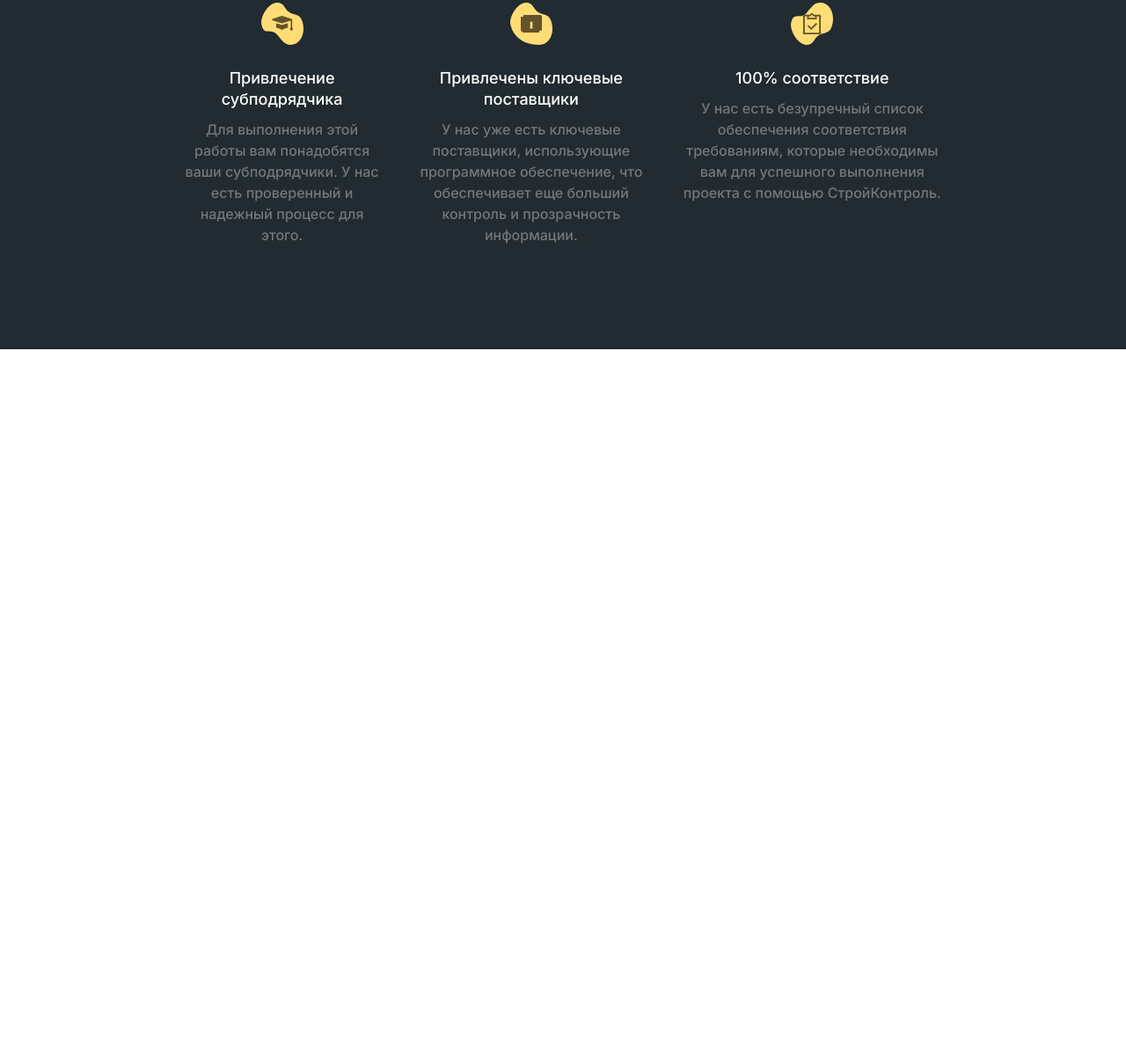
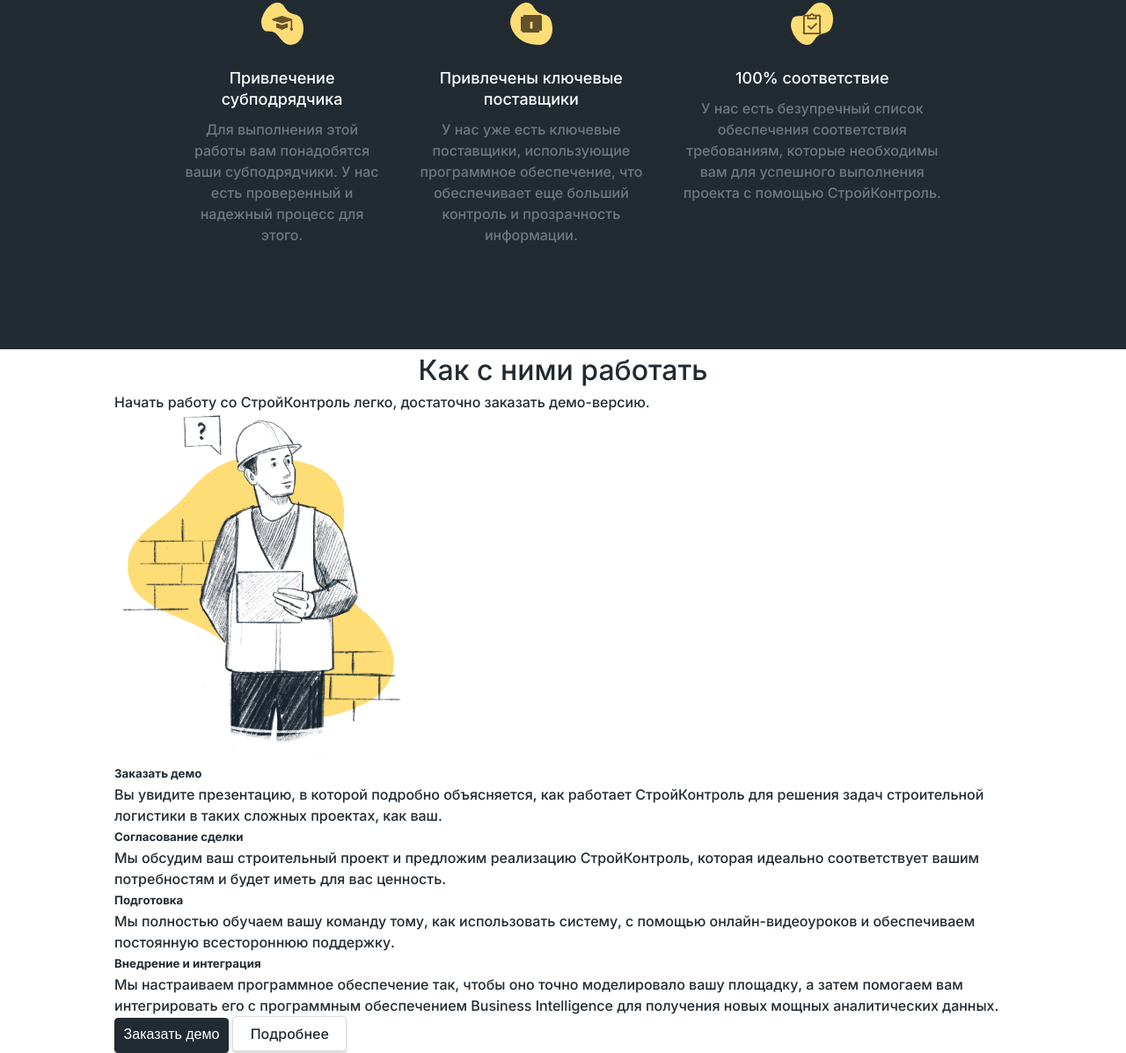
Before and after one commit to LysiukOleksandr/Construction-Landing-Page, a website: page app/index.html in a window 1280 px wide. Shown: the part 6636-7833 px from the top of the page at 88% size. Before the commit the page ends 7033 px from the top, so only its background shows below. Drawn offline with Linux system fonts and the light colour scheme.

Commit message:
instruction(html)

```diff
--- a/app/index.html
+++ b/app/index.html
@@ -771,7 +771,43 @@
           </div>
         </div>
         </section>
-
+        <div class="container">
+        <section class="instruction">
+          <div class="instruction__flex">
+            <div class="instruction__info">
+            <h2 class="instruction__title title">Как с ними работать</h2>
+            <p class="instruction__subtitle subitle">Начать работу со СтройКонтроль легко, достаточно заказать демо-версию.</p>
+            <div class="instruction__img">
+              <img src="./img/how-to-work-main.jpg" alt="instruction">
+            </div>
+          </div>
+          <div class="instruction__text">
+          <ul class="instruction__list">
+            <li class="instruction__item">
+              <h5 class="instruction__item-title">Заказать демо</h5>
+              <p class="instruction__item__description">Вы увидите презентацию, в которой подробно объясняется, как работает СтройКонтроль для решения задач строительной логистики в таких сложных проектах, как ваш.</p>
+            </li>
+            <li class="instruction__item">
+              <h5 class="instruction__item-title">Согласование сделки</h5>
+              <p class="instruction__item__description">Мы обсудим ваш строительный проект и предложим реализацию СтройКонтроль, которая идеально соответствует вашим потребностям и будет иметь для вас ценность.</p>
+            </li>
+            <li class="instruction__item">
+              <h5 class="instruction__item-title">Подготовка</h5>
+              <p class="instruction__item__description">Мы полностью обучаем вашу команду тому, как использовать систему, с помощью онлайн-видеоуроков и обеспечиваем постоянную всестороннюю поддержку.</p>
+            </li>
+            <li class="instruction__item">
+              <h5 class="instruction__item-title">Внедрение и интеграция</h5>
+              <p class="instruction__item__description">Мы настраиваем программное обеспечение так, чтобы оно точно моделировало вашу площадку, а затем помогаем вам интегрировать его с программным обеспечением Business Intelligence для получения новых мощных аналитических данных.</p>
+            </li>
+          </ul>
+          <div class="instruction__buttons">
+            <button class="instruction__demo button-dark">Заказать демо</button>
+            <button class="instruction__details button-light">Подробнее</button>
+          </div>
+          </div>
+        </div>
+        </section>
+        </div>
     </main>
 
     <script src="js/main.js"></script>
```
